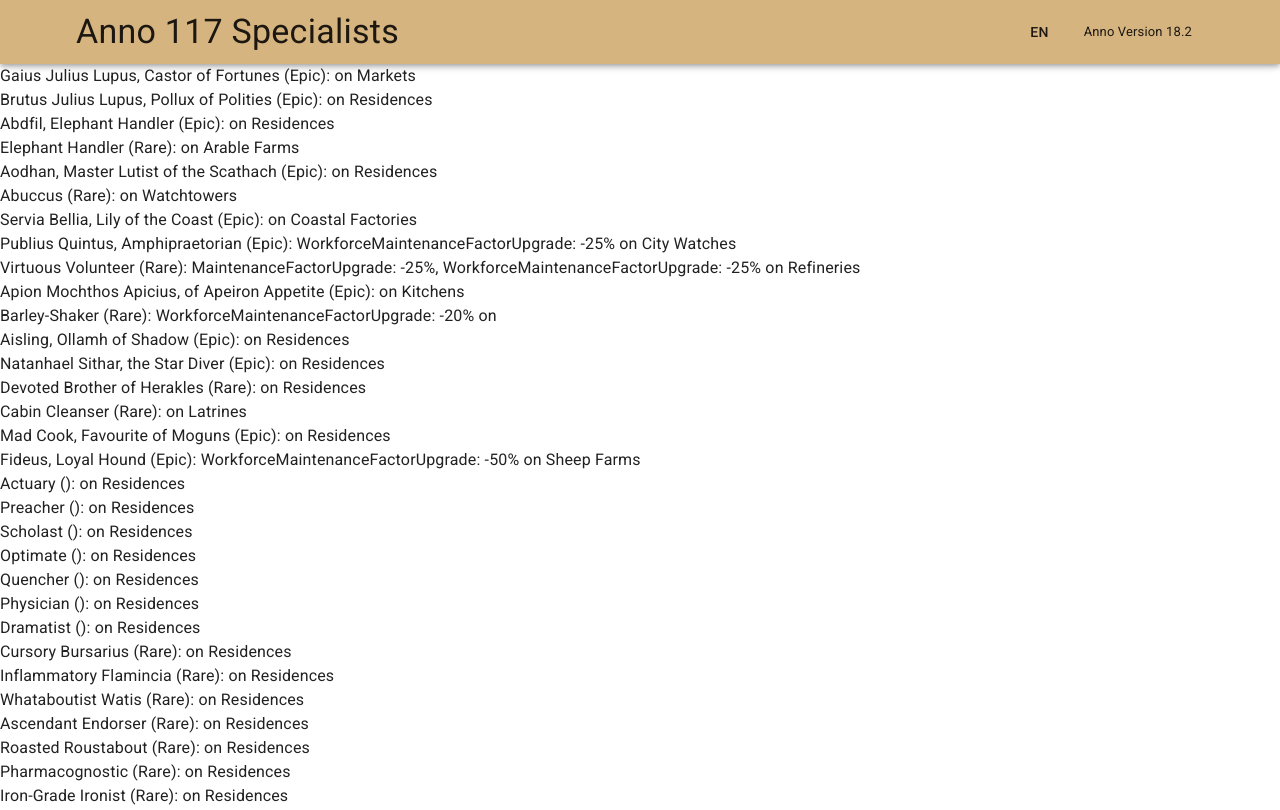
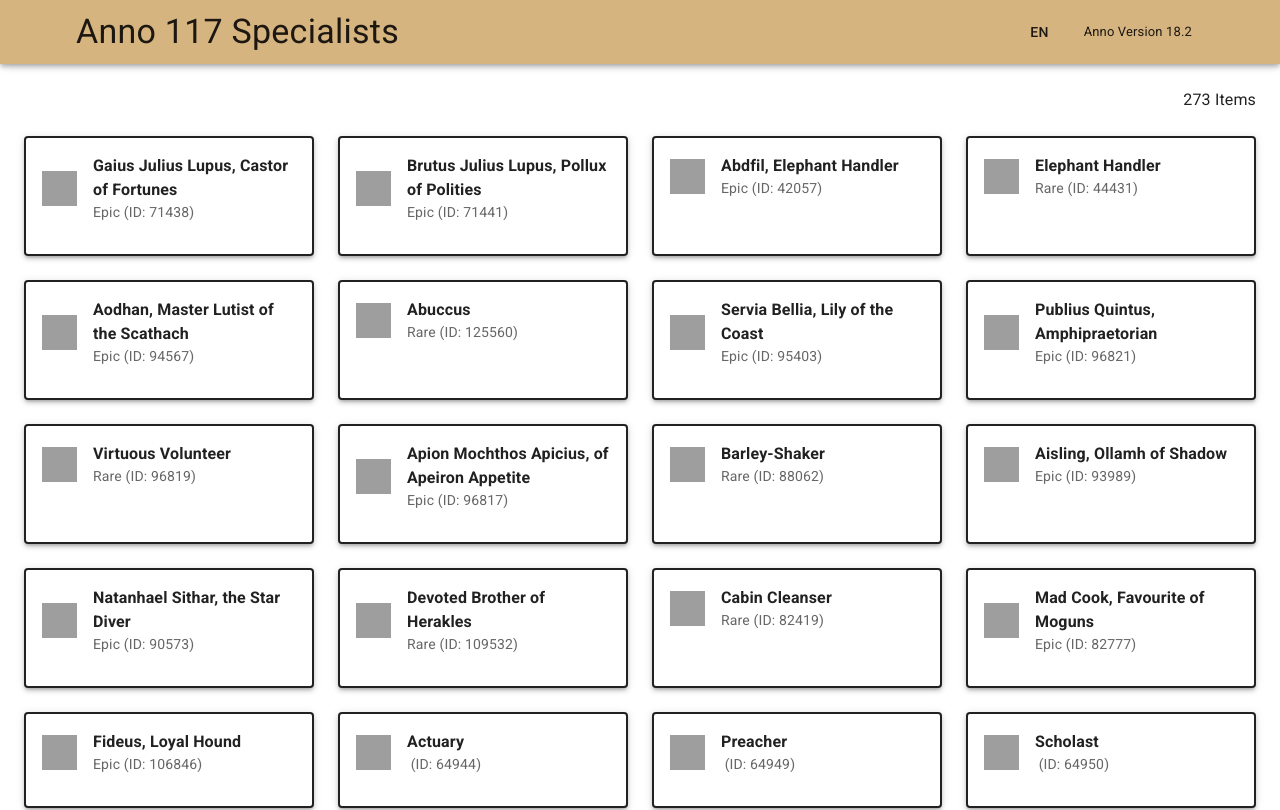
Before and after one commit to jansepke/anno-117-specialists, a React (Vite) app: page / in a window 1280 px wide. Shown: the top 810 px of the page. Built offline with nearby package versions, Linux system fonts and the light colour scheme; grey boxes are pictures that could not be loaded; some icons are missing.

Commit message:
basic itemlist

```diff
--- a/src/components/App.tsx
+++ b/src/components/App.tsx
@@ -4,6 +4,8 @@
 import itemsDE from "../db/de/item.json" with { type: "json" };
 import assetpoolsEN from "../db/en/assetpoolnamed.json" with { type: "json" };
 import itemsEN from "../db/en/item.json" with { type: "json" };
+import type { AnnoItem } from "../types";
+import ItemList from "./ItemList";
 import TopBar from "./TopBar";
 
 export const App: React.FC = () => {
@@ -15,12 +17,7 @@
   return (
     <>
       <TopBar />
-      {items.map((item) => (
-        <div key={item.id}>
-          {item.name} ({item.rarity}): {item.effect.map((e) => `${e.name}: ${e.value}`).join(", ")} on{" "}
-          {assetpools.find((pool) => pool.id === item.target)?.name}
-        </div>
-      ))}
+      <ItemList items={items as AnnoItem[]} />
     </>
   );
 };
--- /dev/null
+++ b/src/components/ItemCard.tsx
@@ -0,0 +1,67 @@
+import Box from "@mui/material/Box";
+import Card from "@mui/material/Card";
+import CardContent from "@mui/material/CardContent";
+import CardHeader from "@mui/material/CardHeader";
+import Grid from "@mui/material/Grid";
+import { styled } from "@mui/material/styles";
+import React from "react";
+import { rarities } from "../anno-config";
+import type { AnnoItem } from "../types";
+
+const raritiesByKey = rarities.reduce((all: Record<string, string>, r) => ({ ...all, [r.key]: r.color }), {});
+
+const CustomCard = styled(Card)({
+  width: "100%",
+  display: "flex",
+  flexDirection: "column",
+  borderWidth: 2,
+  borderStyle: "solid",
+});
+
+const CustomCardContent = styled(CardContent)({
+  maxHeight: "12rem",
+  overflow: "auto",
+  paddingTop: "0",
+  marginBottom: "auto",
+});
+
+interface ItemCardProps extends React.PropsWithChildren {
+  item: AnnoItem;
+  titleSuffix?: React.ReactNode;
+}
+
+const ItemCard: React.FC<ItemCardProps> = ({ item, titleSuffix, children }) => (
+  <Grid size={{ xs: 12, sm: 6, md: 4, lg: 3, xl: 2 }} sx={{ display: "flex" }}>
+    <CustomCard elevation={3} sx={{ borderColor: raritiesByKey[item.rarity] }}>
+      <CardHeader
+        avatar={<img src={item.icon} width={35} height={35} />}
+        title={
+          <>
+            <strong>{item.name}</strong>
+            {titleSuffix || null}
+          </>
+        }
+        slotProps={{
+          title: { variant: "body1" },
+        }}
+        subheader={
+          <>
+            <Box
+              component="span"
+              sx={{
+                color: (theme) =>
+                  item.rarity === "common" ? theme.palette.text.secondary : raritiesByKey[item.rarity],
+              }}
+            >
+              {item.rarity}&nbsp;
+            </Box>
+            (ID: {item.id})
+          </>
+        }
+      />
+      <CustomCardContent>{children}</CustomCardContent>
+    </CustomCard>
+  </Grid>
+);
+
+export default ItemCard;
--- /dev/null
+++ b/src/components/ItemList.tsx
@@ -0,0 +1,39 @@
+import CircularProgress from "@mui/material/CircularProgress";
+import Container from "@mui/material/Container";
+import Grid from "@mui/material/Grid";
+import Typography from "@mui/material/Typography";
+import type { AnnoItem } from "../types";
+import ItemCard from "./ItemCard";
+import VirtualizedList from "./shared/VirtualizedList";
+
+interface ItemListProps {
+  items: AnnoItem[];
+}
+
+const ItemList: React.FC<ItemListProps> = ({ items }) => {
+  return (
+    <Container maxWidth="xl">
+      <br />
+      <Typography align="right">
+        {items.length !== items.length ? `${items.length}/` : ""}
+        {items.length} Items
+      </Typography>
+      <br />
+      <Grid container spacing={3}>
+        <VirtualizedList
+          items={items}
+          renderItem={(item) => <ItemCard key={item.id} item={item} />}
+          loadingIndicator={(ref, visible) => (
+            <Grid size={{ xs: 12 }} ref={ref}>
+              <Grid container justifyContent="center">
+                {visible ? <CircularProgress /> : null}
+              </Grid>
+            </Grid>
+          )}
+        />
+      </Grid>
+    </Container>
+  );
+};
+
+export default ItemList;
--- /dev/null
+++ b/src/components/shared/VirtualizedList.tsx
@@ -0,0 +1,50 @@
+import React, { useCallback, useEffect, useRef, useState } from "react";
+
+const pageSize = 24;
+const rootMargin = "500px";
+
+function VirtualizedList<T>({
+  items,
+  renderItem,
+  loadingIndicator,
+}: {
+  items: T[];
+  renderItem: (item: T) => React.ReactElement;
+  loadingIndicator: (ref: React.Ref<HTMLDivElement>, visible: boolean) => React.ReactElement;
+}) {
+  const [visibleItemCount, setVisibleItemCount] = useState(pageSize);
+  const loader = useRef<HTMLDivElement>(null);
+
+  const visibleItems = items.slice(0, visibleItemCount);
+
+  const handleObserver = useCallback<IntersectionObserverCallback>(
+    (entities) => {
+      const target = entities[0];
+      if (target.isIntersecting) {
+        setVisibleItemCount(visibleItems.length + pageSize);
+      }
+    },
+    [visibleItems.length],
+  );
+
+  useEffect(() => {
+    const observer = new IntersectionObserver(handleObserver, {
+      rootMargin: rootMargin,
+    });
+
+    if (loader.current) {
+      observer.observe(loader.current);
+    }
+
+    return () => observer.disconnect();
+  }, [handleObserver]);
+
+  return (
+    <>
+      {visibleItems.map((item) => renderItem(item))}
+      {loadingIndicator(loader, visibleItems.length !== items.length)}
+    </>
+  );
+}
+
+export default VirtualizedList;
```
